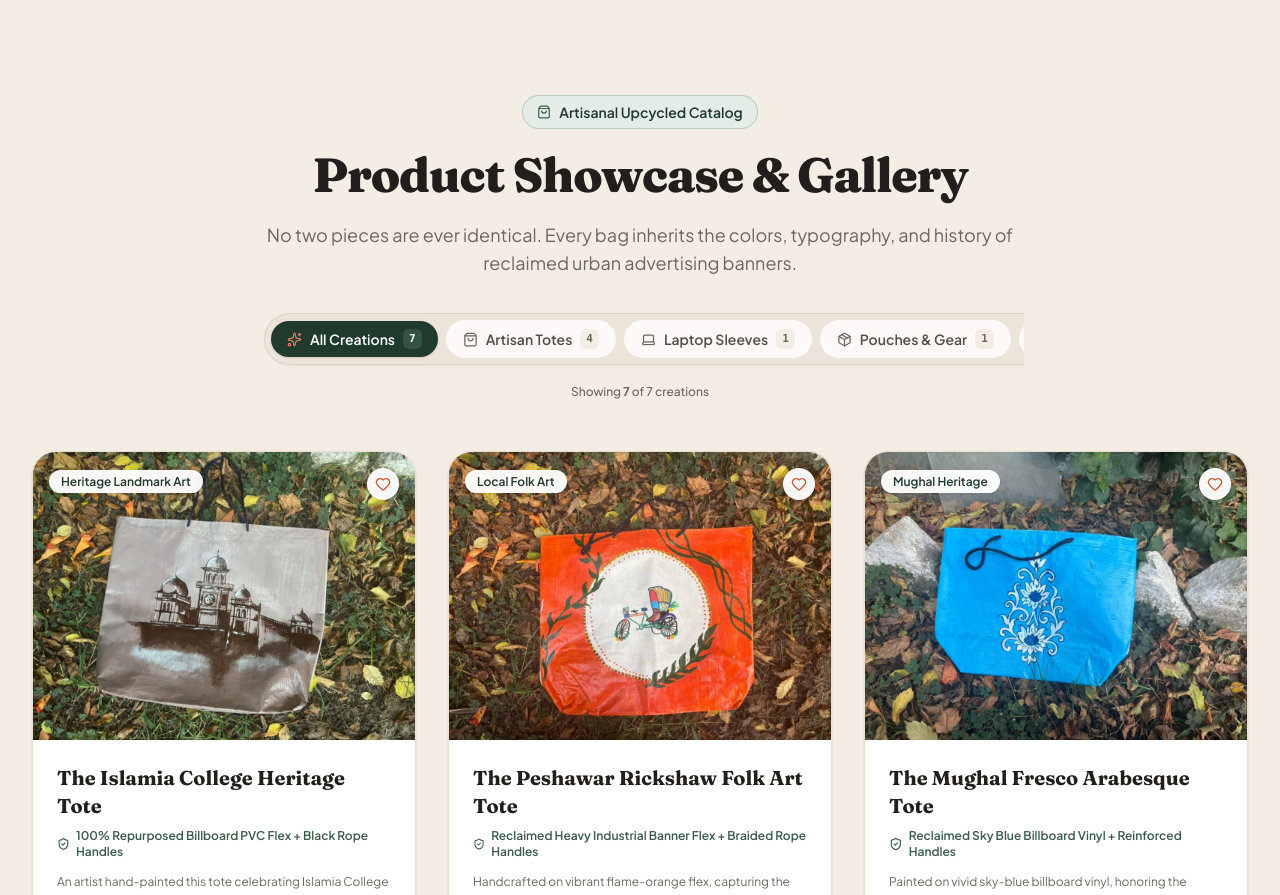
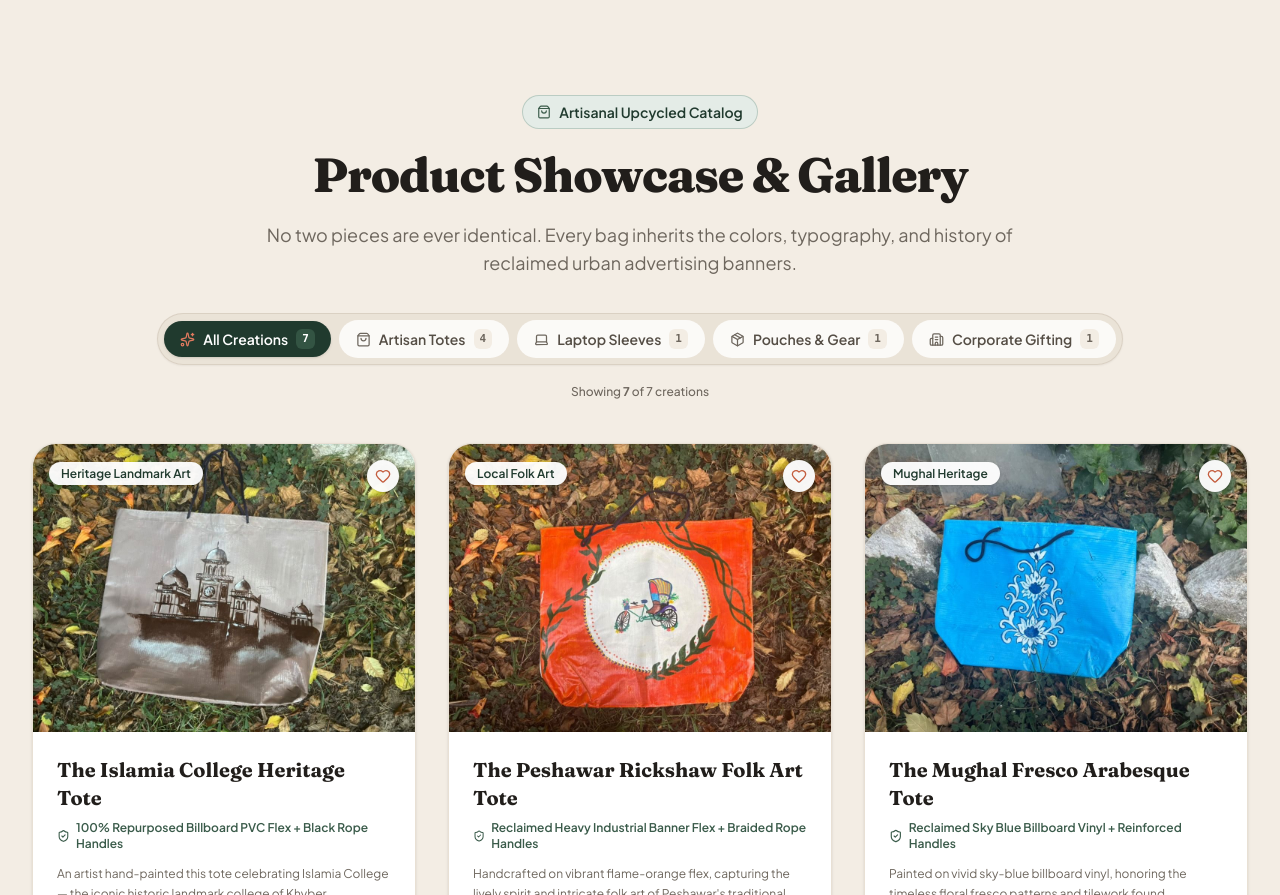
Before and after one commit to Anas-Khannn/upflex-solutions-GlobalShaper-, a Next.js app: page / in a window 1280 px wide. Shown: the part 6656-7551 px from the top of the page. Built offline with nearby package versions, Linux system fonts and the light colour scheme.

Commit message:
fix(products): expand category tabs container so all tabs fit seamlessly in one line without clipping

```diff
--- a/src/components/ProductShowcase.tsx
+++ b/src/components/ProductShowcase.tsx
@@ -139,7 +139,7 @@ export default function ProductShowcase() {
     >
       <div className="max-w-7xl mx-auto px-4 sm:px-6 lg:px-8 relative z-10">
         {/* Section Header */}
-        <div className="text-center max-w-3xl mx-auto mb-10 sm:mb-12">
+        <div className="text-center max-w-3xl mx-auto mb-8">
           <motion.div
             initial={{ opacity: 0, y: 15 }}
             whileInView={{ opacity: 1, y: 0 }}
@@ -171,14 +171,15 @@ export default function ProductShowcase() {
             No two pieces are ever identical. Every bag inherits the colors, typography, and history
             of reclaimed urban advertising banners.
           </motion.p>
+        </div>
 
-          {/* Category Filter Navigation - Guaranteed ONE Single Line with Smooth Layout Animation */}
-          <div className="mt-8 flex flex-col items-center gap-3 w-full">
-            <div className="max-w-full overflow-x-auto py-1 px-2 no-scrollbar">
+        {/* Category Filter Navigation - Dedicated Max-W-5xl Single Line Container */}
+        <div className="w-full max-w-5xl mx-auto flex flex-col items-center gap-3 mb-10">
+          <div className="w-full flex justify-center overflow-x-auto py-1 px-2 no-scrollbar">
             <div
               role="tablist"
               aria-label="Filter products by category"
-                className="w-max p-1.5 rounded-full bg-[#E8E0D4]/70 border border-[#D6CCBF]/70 backdrop-blur-xs flex items-center gap-1.5 sm:gap-2 shadow-xs flex-nowrap whitespace-nowrap"
+              className="inline-flex items-center gap-1 sm:gap-1.5 md:gap-2 p-1.5 rounded-full bg-[#E8E0D4]/80 border border-[#D6CCBF]/80 backdrop-blur-xs shadow-xs flex-nowrap shrink-0"
             >
               {categories.map((cat) => {
                 const Icon = cat.icon;
@@ -194,7 +195,7 @@ export default function ProductShowcase() {
                     onClick={() => setSelectedCategory(cat.id)}
                     whileHover={{ scale: 1.02 }}
                     whileTap={{ scale: 0.96 }}
-                      className={`relative px-3.5 sm:px-4 py-2 rounded-full text-xs sm:text-sm font-semibold transition-colors duration-200 cursor-pointer select-none flex items-center gap-2 whitespace-nowrap group shrink-0 ${
+                    className={`relative px-3 sm:px-3.5 md:px-4 py-2 rounded-full text-xs sm:text-sm font-semibold transition-colors duration-200 cursor-pointer select-none flex items-center gap-1.5 sm:gap-2 whitespace-nowrap group shrink-0 ${
                       isSelected
                         ? "text-white"
                         : "bg-white/80 text-[#554E45] hover:bg-white hover:text-[#211E1B] border border-transparent hover:border-[#D6CCBF]"
@@ -251,7 +252,6 @@ export default function ProductShowcase() {
                 <span>Show all</span>
               </button>
             )}
-            </div>
           </div>
         </div>
 
```
Lines whose indentation alone changed are shown as unchanged.
